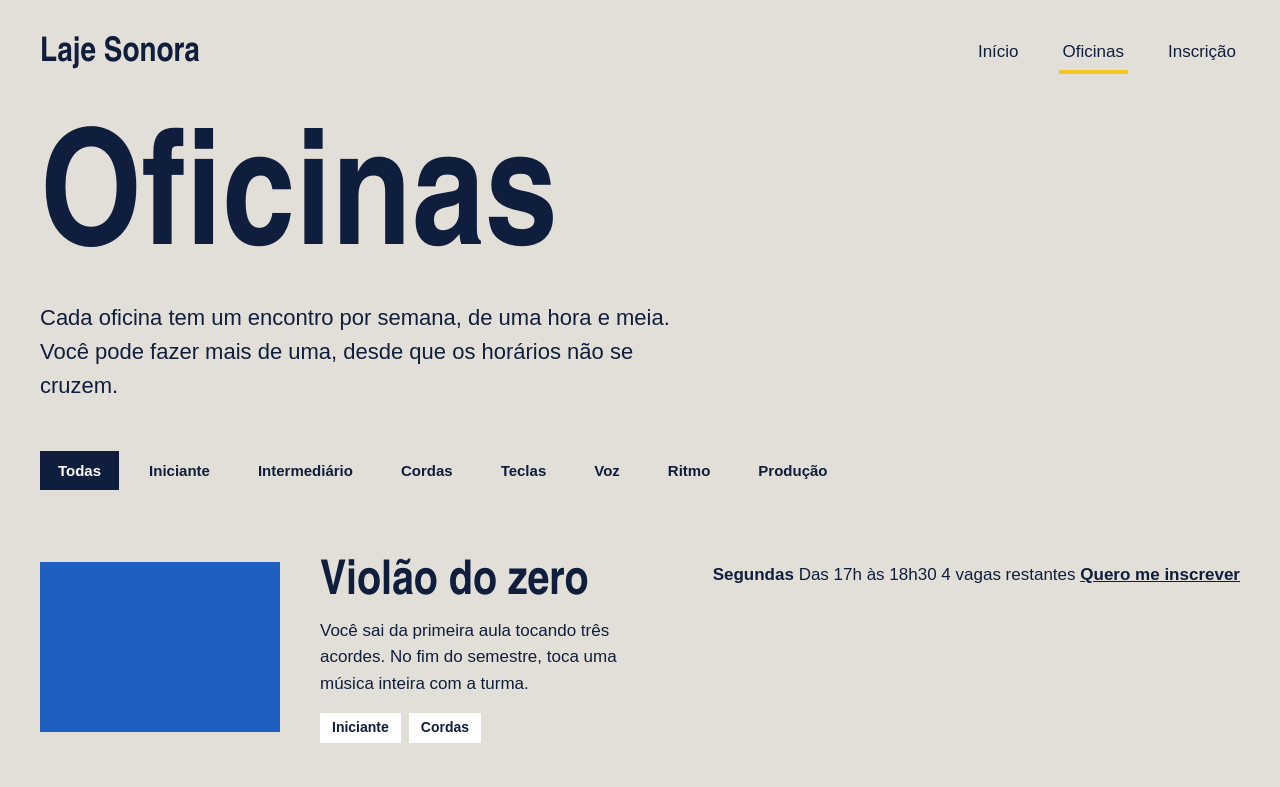
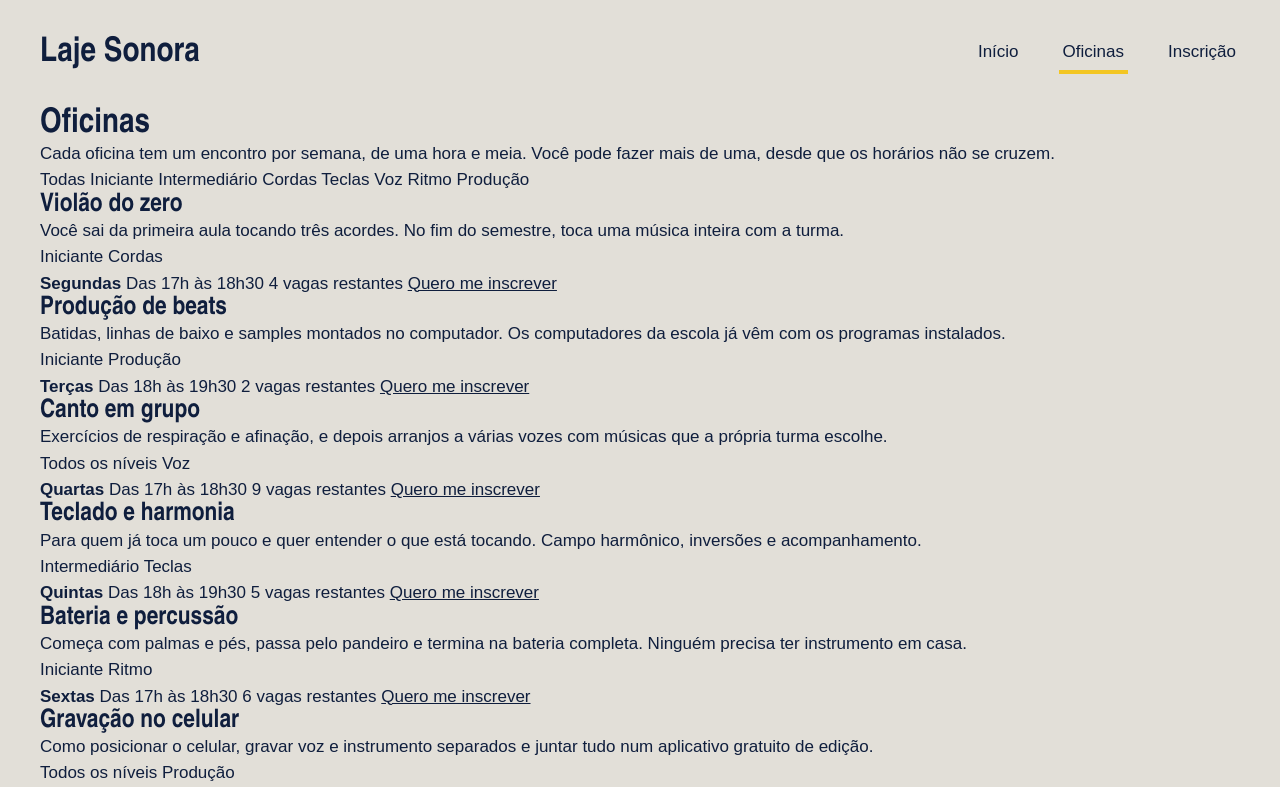
Before and after one commit to gabrielncosta-hue/lajeunderscoresonora, a plain HTML site: page oficinas.html in a window 1280 px wide. Shown: the top 787 px of the page. Drawn offline with Linux system fonts and the light colour scheme; a web font is replaced by a local one.

Commit message:
html da pagina de oficinas

```diff
--- a/oficinas.css
+++ b/oficinas.css
@@ -199,95 +199,3 @@
     color: var(--fita);
     margin-bottom: 12px;
 }
-
-
-.titulo-pagina{
-        font-size: 160px;
-        margin-top: 24px;
-}
-
-.subtitulo-pagina{
-    font-size: 22px;
-    max-width: 640px;
-    margin-top: 16px;
-}
-
-.filtros{
-    margin-top: 48px;
-    display: flex;
-    gap: 12px;
-}
-
-.filtro{
-    border: 2px, var(--tinta);
-    padding-top: 8px;
-    padding-bottom: 8px;
-    padding-right: 18px;
-    padding-left: 18px;
-    font-weight: 600;
-    font-size: 15px;
-}
-
-
-
-.filtro.ativo{
-    background: var(--tinta);
-    color: var(--branco);
-}
-
-.lista{
-    margin-top: 40px;
-}
-
-.oficina{
-    padding-block: 32px;
-    border-top: 3px, var(--tinta);
-    display: flex;
-    justify-content: center;
-    gap: 40px;
-}
-
-.oficina .foto{
-    width: 240px;
-    height: 170px;
-    flex-shrink: 0
-
-}
-
-.oficina-texto{
-    flex: 1;
-}
-
-.oficina h2{
-    font-size: 48px;
-    margin-bottom: 10px;
-}
-
-.etiquetas{
-    margin-top: 16px;
-    display: flex;
-    gap: 8px;
-}
-
-.etiqueta{
-    background: var(--branco);
-    padding: 4px 12px;
-    font-size: 14px;
-    font-weight: 600;
-}
-
-.oficinas-detalhes{
-    width: 220px;
-    font-size: 15px;
-    display: flex;
-    flex-direction: column;
-    gap: 6px;
-}
-.oficina-detalhes strong{
-    font-size: 17px;
-}
-
-.oficina-detalhes a{
-    margin-top: 10px;
-    font-weight: 700;
-}
```
Also changed, not shown: oficinas.html (+3 -6 lines).
